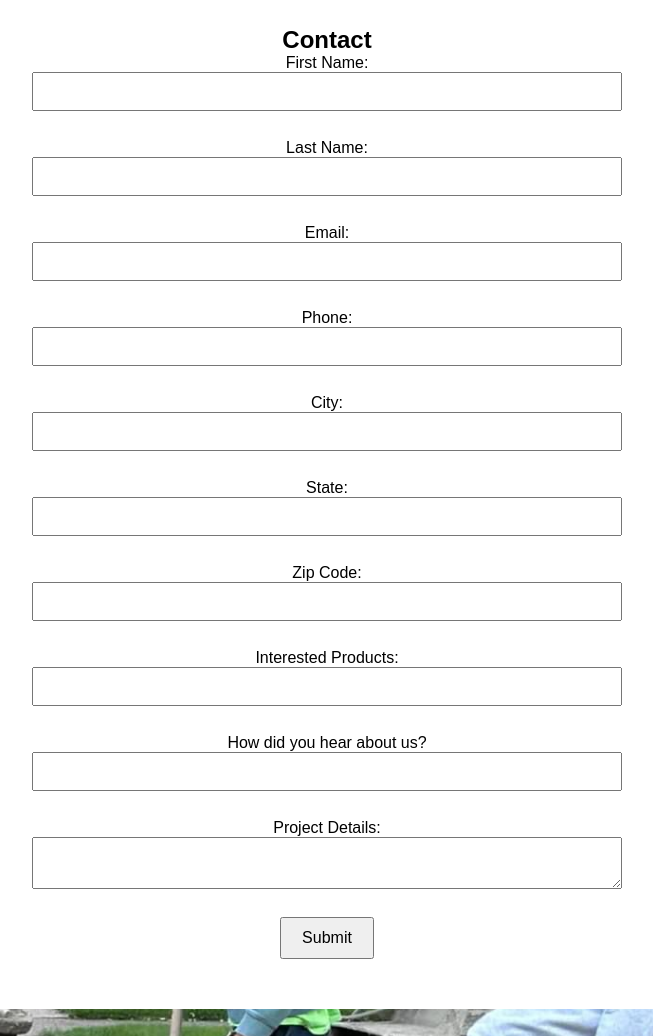
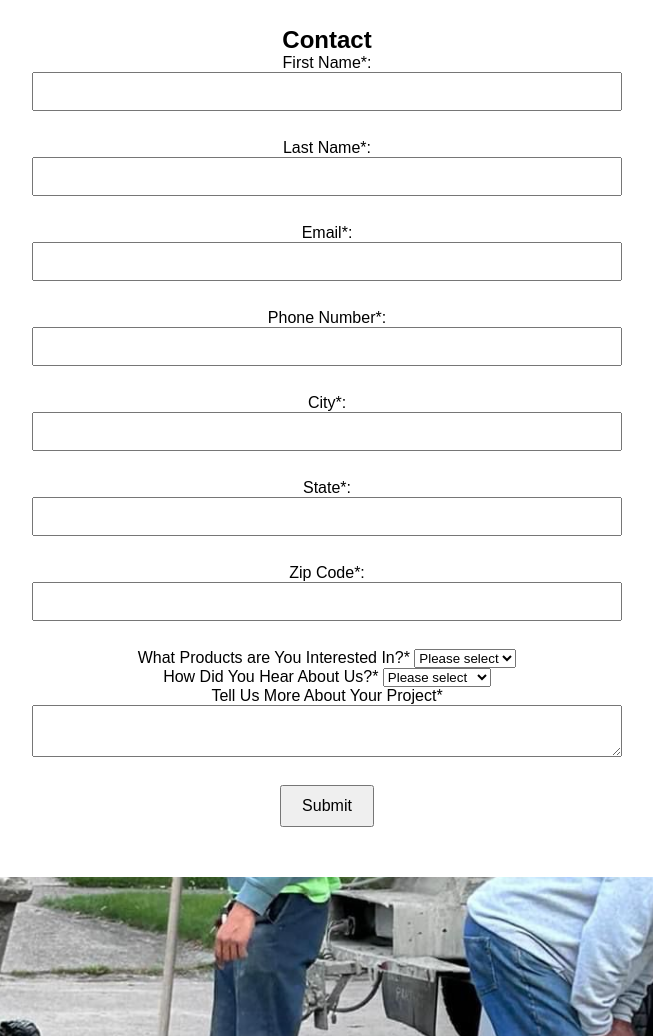
Before and after one commit to moose2002/website, a plain HTML site: page index.html in a window 1280 px wide. Shown: the part 1260-2296 px from the top of the page, without its empty margins (313-966 px from the left). Drawn offline with Linux system fonts and the light colour scheme.

Commit message:
Update index.html

```diff
--- a/index.html
+++ b/index.html
@@ -46,43 +46,55 @@
     </section>
 
     <!-- Contact Section -->
+    <!-- Contact Section -->
   <section id="contact" class="section-content">
       <h2>Contact</h2>
       <form id="contactForm">
-            <label for="first">First Name:</label>
+          <label for="first">First Name*:</label>
           <input type="text" id="first" required><br>
 
-            <label for="last">Last Name:</label>
+          <label for="last">Last Name*:</label>
           <input type="text" id="last" required><br>
 
-            <label for="email">Email:</label>
+          <label for="email">Email*:</label>
           <input type="email" id="email" required><br>
 
-            <label for="phone">Phone:</label>
-            <input type="tel" id="phone"><br>
+          <label for="phone">Phone Number*:</label>
+          <input type="tel" id="phone" required><br>
 
-            <label for="city">City:</label>
-            <input type="text" id="city"><br>
+          <label for="city">City*:</label>
+          <input type="text" id="city" required><br>
 
-            <label for="state">State:</label>
-            <input type="text" id="state"><br>
+          <label for="state">State*:</label>
+          <input type="text" id="state" required><br>
 
-            <label for="zip">Zip Code:</label>
-            <input type="text" id="zip"><br>
+          <label for="zip">Zip Code*:</label>
+          <input type="text" id="zip" required><br>
 
-            <label for="products">Interested Products:</label>
-            <input type="text" id="products"><br>
+          <label for="products">What Products are You Interested In?*</label>
+          <select id="products" required>
+              <option value="">Please select</option>
+              <option value="Product1">Product 1</option>
+              <option value="Product2">Product 2</option>
+              <option value="Product3">Product 3</option>
+          </select><br>
 
-            <label for="hear">How did you hear about us?</label>
-            <input type="text" id="hear"><br>
+          <label for="hear">How Did You Hear About Us?*</label>
+          <select id="hear" required>
+              <option value="">Please select</option>
+              <option value="Social Media">Social Media</option>
+              <option value="Friend/Family">Friend/Family</option>
+              <option value="Advertisement">Advertisement</option>
+          </select><br>
 
-            <label for="project">Project Details:</label>
-            <textarea id="project"></textarea><br>
+          <label for="project">Tell Us More About Your Project*</label>
+          <textarea id="project" required></textarea><br>
 
           <button type="submit">Submit</button>
           <p id="formMessage"></p>
       </form>
   </section>
+
 
     <!-- Image Sections for Scrolling -->
     <section class="image-section" id="image2">
```
Lines whose indentation alone changed are shown as unchanged.
